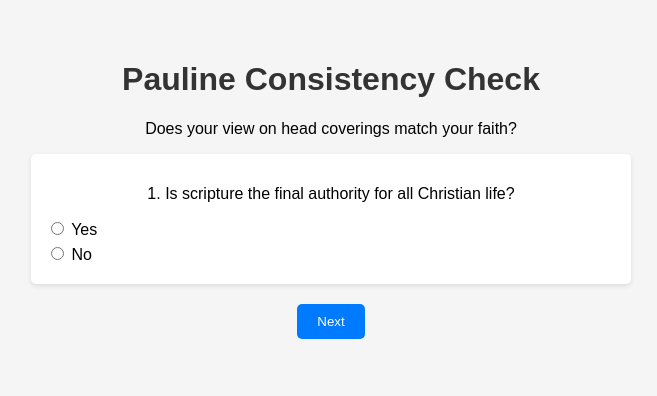
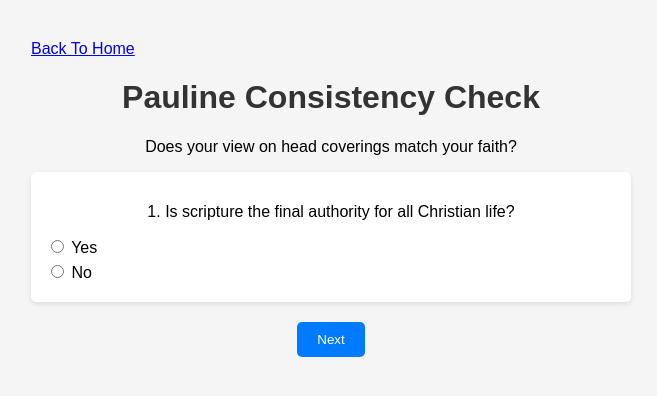
Before and after one commit to rr9889/CoolBibleTools, a plain HTML site: page Headcovering Quiz/HeadcoveringConsistencyCheck.html in a window 1280 px wide. Shown: the whole page, without its empty margins (309-966 px from the left). Drawn offline with Linux system fonts and the light colour scheme.

Commit message:
Update and rename HC2.html to HeadcoveringConsistencyCheck.html

```diff
--- a/Headcovering Quiz/HC2.html
+++ b/Headcovering Quiz/HeadcoveringConsistencyCheck.html
@@ -7,6 +7,9 @@
     <link rel="stylesheet" href="./styles.css">
 </head>
 <body>
+      <div style="text-align: left;">
+    <nav> <a href="https://rr9889.github.io/CoolBibleTools/" class="logo">Back To Home</a> </nav>
+  </div>
     <h1>Pauline Consistency Check</h1>
     <p>Does your view on head coverings match your faith?</p>
 
```
